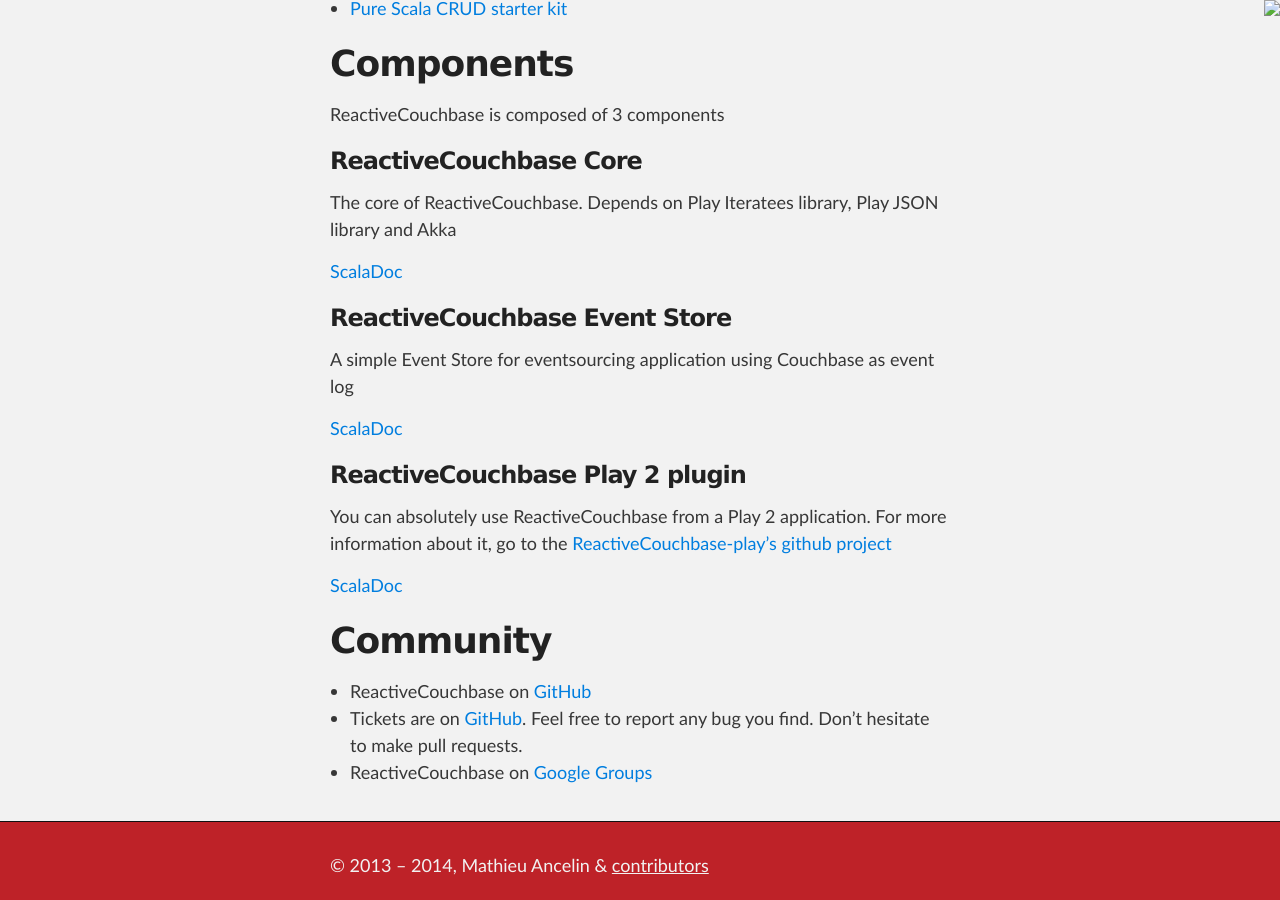
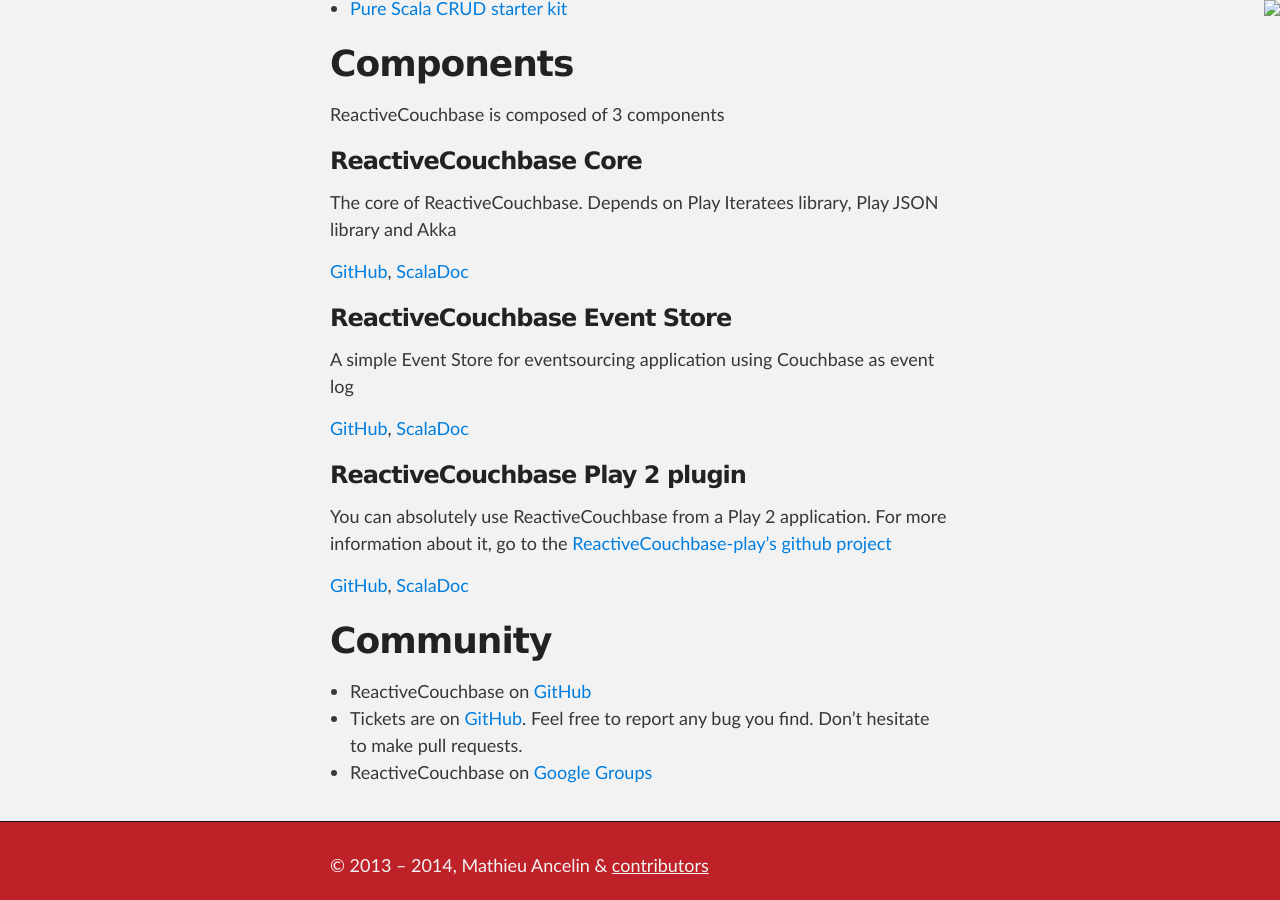
Before and after one commit to hxtpoe/reactivecouchbase.github.io, a Jekyll site: the page built from index.md, in a window 1280 px wide and 900 px high, scrolled down 5645 px. Built offline with Jekyll 4.4.1, drawn with Linux system fonts in a browser that asks for light colours; Markdown is read by kramdown in place of the engine named in the settings; comment, search, counter and statistics services are not loaded.

Commit message:
Add github links

```diff
--- a/index.md
+++ b/index.md
@@ -253,19 +253,19 @@
 
 The core of ReactiveCouchbase. Depends on Play Iteratees library, Play JSON library and Akka
 
-<a href="doc/reactivecouchbase-core">ScalaDoc</a>
+<a href="https://github.com/ReactiveCouchbase/ReactiveCouchbase-core">GitHub</a>, <a href="doc/reactivecouchbase-core">ScalaDoc</a>
 
 ### ReactiveCouchbase Event Store
 
 A simple Event Store for eventsourcing application using Couchbase as event log
 
-<a href="doc/reactivecouchbase-es">ScalaDoc</a>
+<a href="https://github.com/ReactiveCouchbase/ReactiveCouchbase-es">GitHub</a>, <a href="doc/reactivecouchbase-es">ScalaDoc</a>
 
 ### ReactiveCouchbase Play 2 plugin
 
-You can absolutely use ReactiveCouchbase from a Play 2 application. For more information about it, go to the <a href="https://github.com/ReactiveCouchbase/ReactiveCouchbase-play">ReactiveCouchbase-play's github project</a>
+You can absolutely use ReactiveCouchbase from a Play 2 application. For more information about it, go to the <a href="https://github.com/ReactiveCouchbase/ReactiveCouchbase-play/blob/master/README.md">ReactiveCouchbase-play's github project</a>
 
-<a href="doc/reactivecouchbase-play">ScalaDoc</a>
+<a href="https://github.com/ReactiveCouchbase/ReactiveCouchbase-play">GitHub</a>, <a href="doc/reactivecouchbase-play">ScalaDoc</a>
 
 Community
 ======================
```
